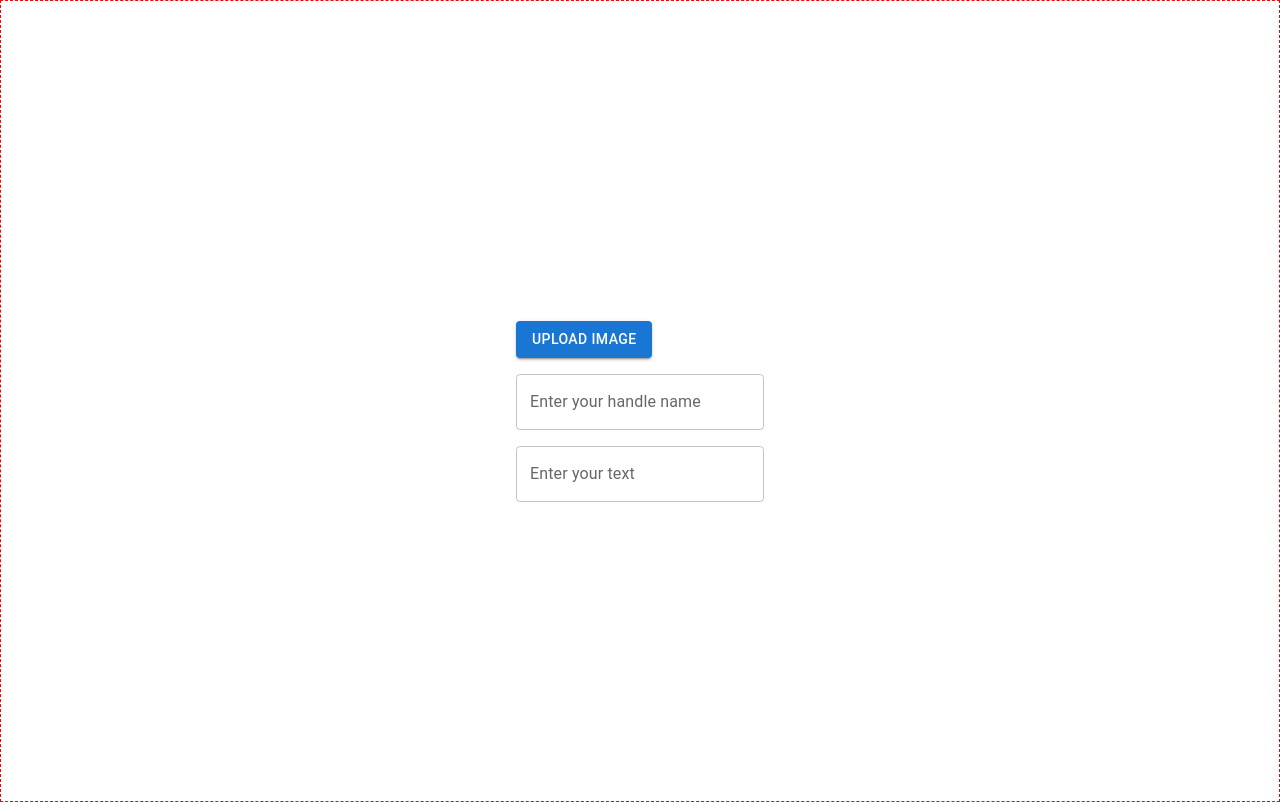
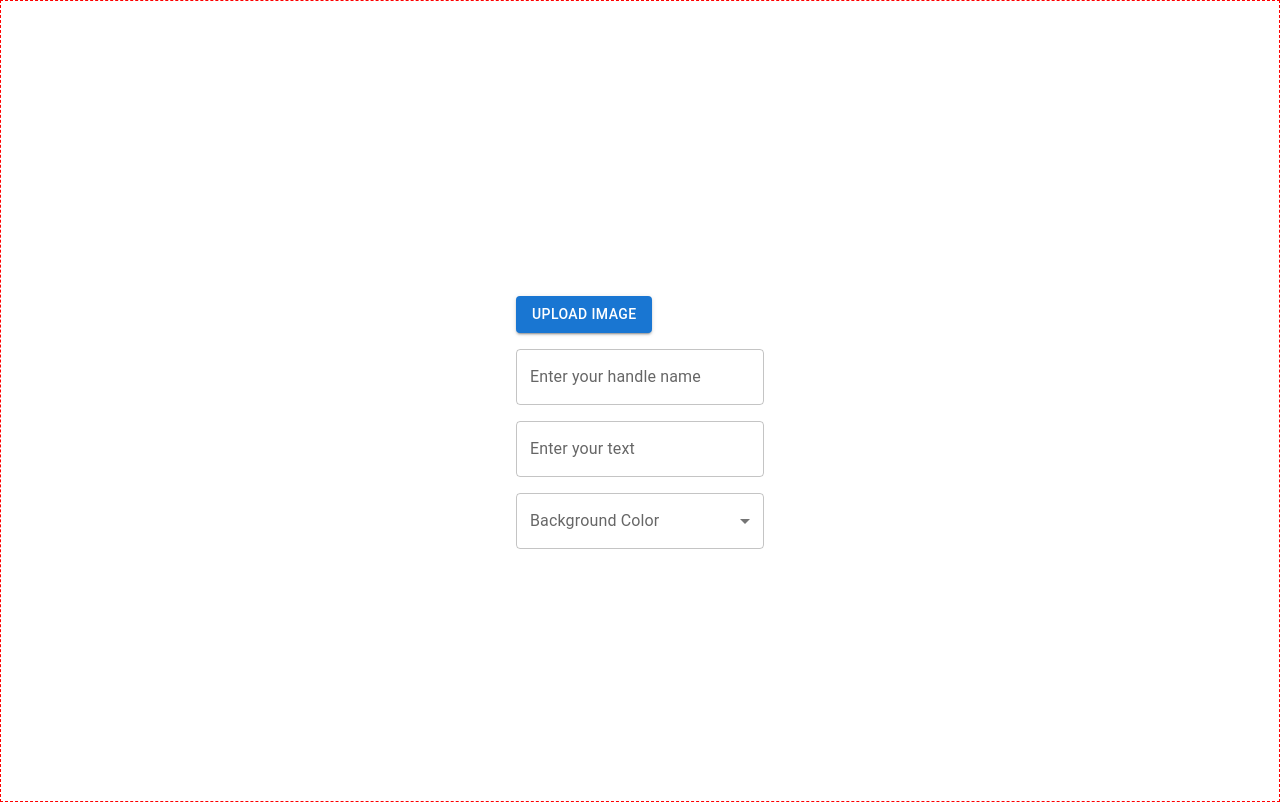
Before and after one commit to DouglasVDM/carousel-generator, a React (Create React App) app: page / in a window 1280 px wide. Built offline with nearby package versions, Linux system fonts and the light colour scheme.

Commit message:
Implemented initial background color of Pdf div

```diff
--- a/src/components/FileUpload.js
+++ b/src/components/FileUpload.js
@@ -16,7 +16,17 @@ const FileUpload = () => {
   const [imageUrl, setImageUrl] = useState(null);
   const [handleName, setHandleName] = useState("");
   const [text, setText] = useState("");
+  const [backgroundColor, setBackgroundColor] = useState("");
 
+  const colors = [
+    { id: 1, name: "paleturquoise", hex: "#AFEEEE" },
+    { id: 2, name: "turquoise", hex: "#40E0D0" },
+    { id: 3, name: "aqua", hex: "#00ffff" },
+  ];
+
+  const handleBackgroundColorChange = (event) => {
+    setBackgroundColor(event.target.value);
+  };
 
   const handleTextChange = (event) => {
     event.preventDefault();
@@ -43,7 +53,7 @@ const FileUpload = () => {
   }, [selectedImage]);
 
   return (
- <>
+    <Stack sx={{ background: backgroundColor }}>
       {imageUrl && selectedImage && (
         <Stack direction="row" textAlign="center">
           <Avatar
@@ -98,8 +108,30 @@ const FileUpload = () => {
             placeholder="Enter your text here"
           />
         </Box>
+        <Box mt={2}>
+          <FormControl fullWidth>
+            <InputLabel id="background-color-select-label">
+              Background Color
+            </InputLabel>
+            <Select
+              labelId="background-color-select-label"
+              id="background-color-select"
+              value={backgroundColor}
+              label="Background Color"
+              onChange={handleBackgroundColorChange}
+            >
+              {colors.map((color) => {
+                return (
+                  <MenuItem key={color.id} value={color.hex}>
+                    {color.name}
+                  </MenuItem>
+                );
+              })}
+            </Select>
+          </FormControl>
+        </Box>
       </Box>
-      </>
+    </Stack>
   );
 };
 
```
